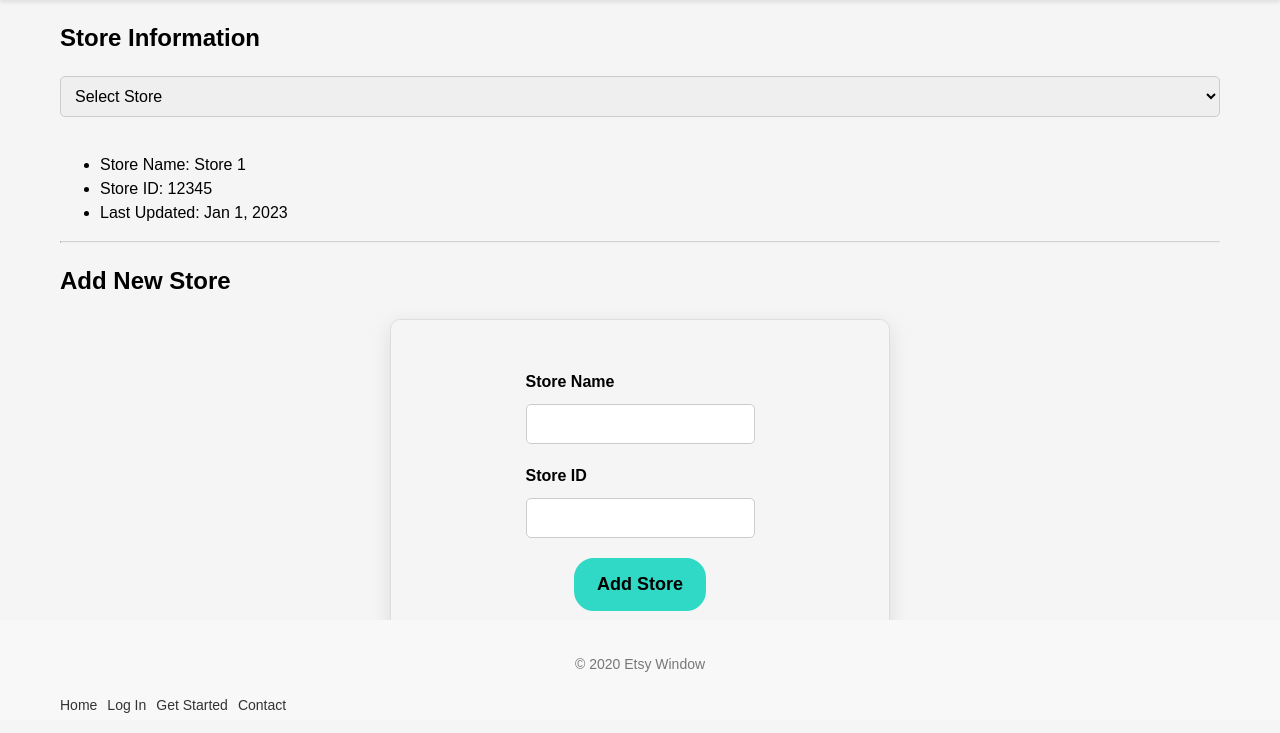
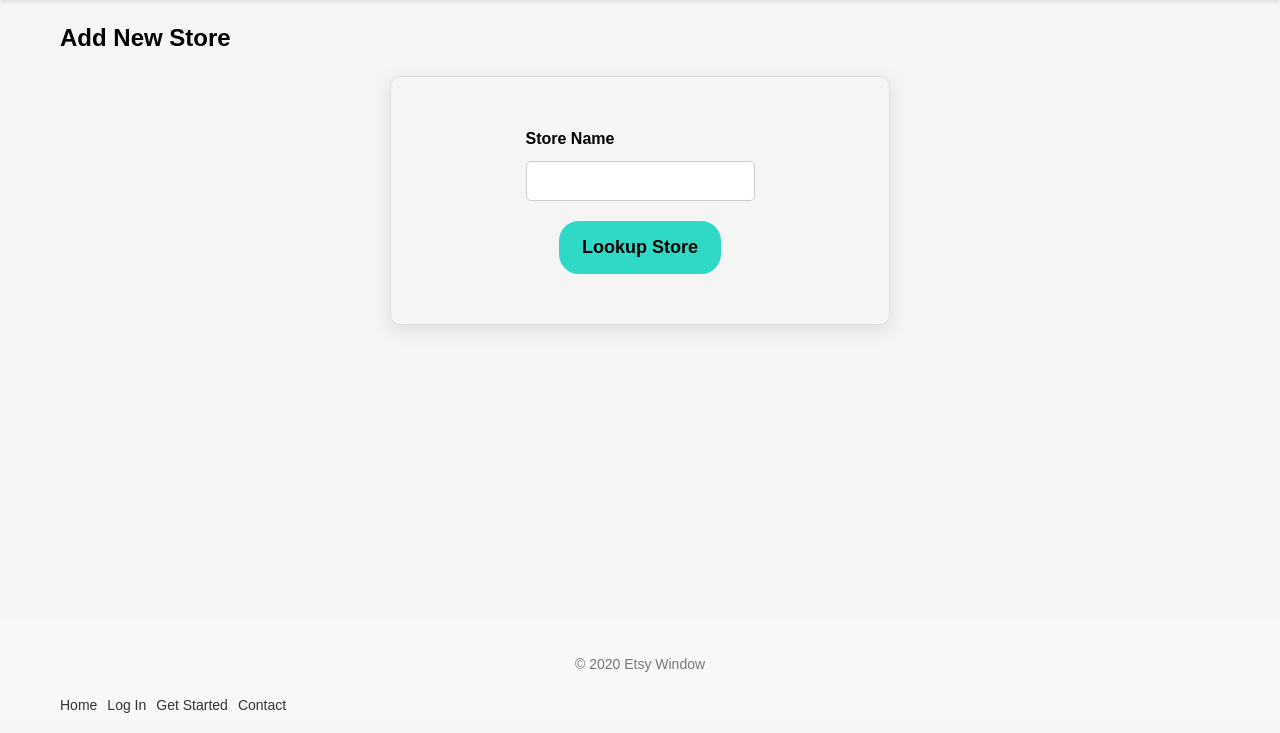
Before and after one commit to njmaeys/etsy-window, a Django app: template etsywindow/web/templates/portal_home.html in a window 1280 px wide. Shown: the part 67-800 px from the top of the page. Run offline with Django 4.2, Linux system fonts and the light colour scheme; the template is opened without the code that fills it: most values are stand-ins (such as "Sample title", 1, 10 or a date in 2020).

Commit message:
etsy store lookup

```diff
--- a/etsywindow/web/templates/portal_home.html
+++ b/etsywindow/web/templates/portal_home.html
@@ -4,27 +4,16 @@
 
 {% block content %}
     <div class="row">
+        {% if has_store %}
         <div class="col-md-6">
             <h2>Store Information</h2>
-            <div class="form-group">
-                <select name="store-select" id="store-select" class="form-control">
-                    <option value="">Select Store</option>
-                    <option value="store1">Store 1</option>
-                    <option value="store2">Store 2</option>
-                    <option value="store3">Store 3</option>
-                </select>
-            </div>
             <ul class="list-group">
-                <li class="list-group-item">Store Name: Store 1</li>
-                <li class="list-group-item">Store ID: 12345</li>
-                <li class="list-group-item">Last Updated: Jan 1, 2023</li>
+                <li class="list-group-item">Store Name: {{ store.store_name}}</li>
+                <li class="list-group-item">Store ID: {{ store.etsy_store_id }}</li>
+                <li class="list-group-item">Last Updated: {{ store.updated_at }}</li>
             </ul>
         </div>
-        <div class="row mt-3">
-            <div class="col">
-                <hr style="border-top: 1px solid lightgrey;">
-            </div>
-        </div>
+        {% else %}
         <div class="col-md-6">
             <h2>Add New Store</h2>
             <form method="post">
@@ -33,12 +22,9 @@
                     <label for="store-name">Store Name</label>
                     <input type="text" name="store-name" id="store-name" class="form-control">
                 </div>
-                <div class="form-group">
-                    <label for="store-id">Store ID</label>
-                    <input type="text" name="store-id" id="store-id" class="form-control">
-                </div>
-                <button name="action" type="submit" class="btn btn-primary" value="add_store">Add Store</button>
+                <button name="action" type="submit" class="btn btn-primary" value="add_store">Lookup Store</button>
             </form>
         </div>
+        {% endif %}
     </div>
 {% endblock %}
--- a/requirements.txt
+++ b/requirements.txt
@@ -1 +1,2 @@
 Django==4.1.7
+requests==2.28.2
```
Also changed, not shown: etsywindow/web/views/portal.py (+39 -18 lines), etsywindow/web/views/utils/etsy_helper.py (added, +8 -0 lines), etsywindow/web/views/utils/__init__.py (added).
